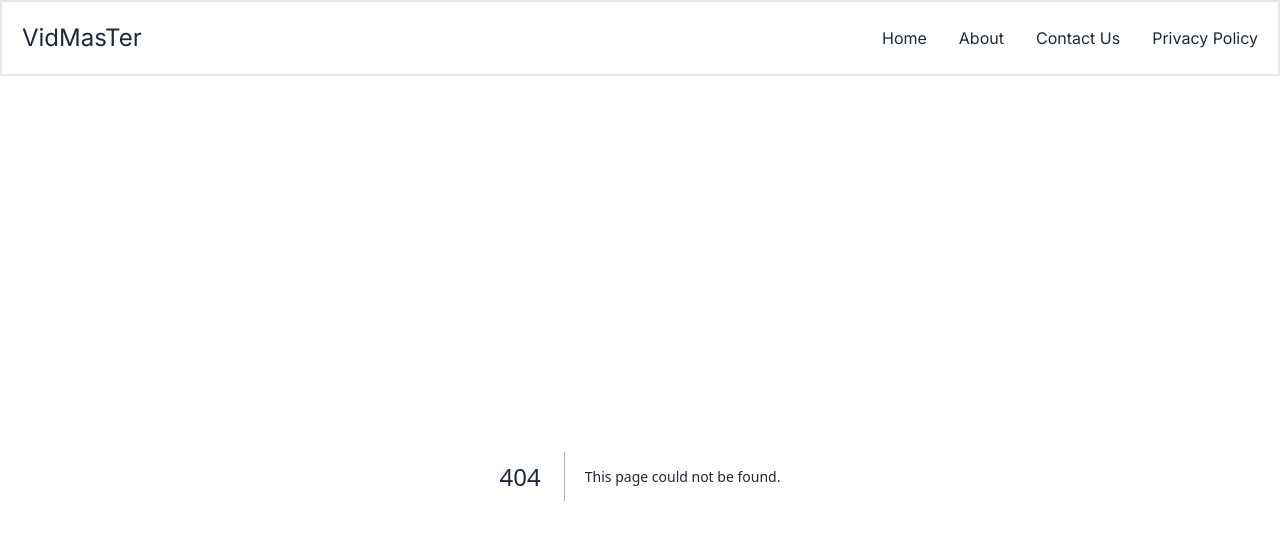
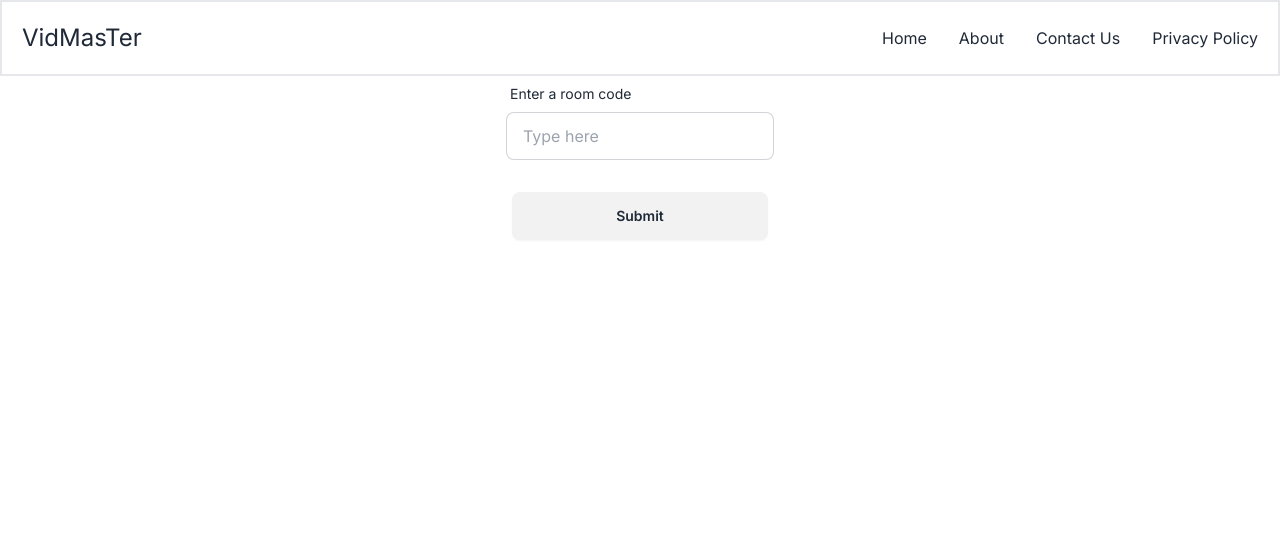
Before and after one commit to shivam27k/vidMaster, a Next.js app: page /lobby in a window 1280 px wide. Before the commit this address had no page. Shown: the top 540 px of the page. Built offline with nearby package versions, Linux system fonts and the light colour scheme.

Commit message:
room id logic implemented

```diff
--- /dev/null
+++ b/app/lobby/page.tsx
@@ -0,0 +1,48 @@
+'use client'
+import React, { useState } from 'react'
+
+const LobbyRoom = () => {
+	const [roomId, setRoomId] = useState('')
+
+	console.log('room id', roomId)
+
+	const handleNavigation = (roomIdEntered: any) => {
+		window.location.href = `/?room=${roomIdEntered}`
+	}
+
+	const handleSubmit = (e: any) => {
+		e.preventDefault()
+		handleNavigation(e.target.room_id.value)
+	}
+
+	return (
+		<div className="flex items-center justify-center">
+			<form
+				className="flex flex-col w-fit justify-center items-center"
+				onSubmit={handleSubmit}
+			>
+				<label className="form-control w-fit">
+					<div className="label">
+						<span className="label-text">Enter a room code</span>
+					</div>
+					<input
+						type="text"
+						placeholder="Type here"
+						name="room_id"
+						onChange={(event) => {
+							setRoomId(event.target.value)
+						}}
+						className="input input-bordered w-full max-w-xs"
+					/>
+				</label>
+				<input
+					type="submit"
+					value="Submit"
+					className="btn btn-wide m-[2rem]"
+				/>
+			</form>
+		</div>
+	)
+}
+
+export default LobbyRoom
--- a/pages/LandingPage.tsx
+++ b/pages/LandingPage.tsx
@@ -2,6 +2,7 @@
 import React, { useEffect, useState } from 'react'
 import { RTCConfiguration } from '@/app/types'
 import { RtmClient, RtmMessage, RtmTextMessage } from 'agora-rtm-sdk/index'
+import Loading from '@/components/loading'
 
 const LandingPage = () => {
 	let localStream: MediaStream | undefined
@@ -9,9 +10,18 @@ const LandingPage = () => {
 	let peerConnection: RTCPeerConnection | undefined
 	let client: RtmClient
 	let channel: any
-	// let parsedMessage: any
 
 	const [UID, setUID] = useState(String(Math.floor(Math.random() * 1010000)))
+
+	let queryString: string = window.location.search
+	let urlParams: any = new URLSearchParams(queryString)
+	let roomId: any = urlParams.get('room')
+
+	useEffect(() => {
+		if (!roomId) {
+			window.location.href = '/lobby'
+		}
+	}, [roomId])
 
 	let APP_ID: string = 'a5953c3ce0794d0ab9bab769c761e8e8'
 
@@ -194,7 +204,7 @@ const LandingPage = () => {
 		try {
 			await tryLogin()
 
-			channel = client.createChannel('master')
+			channel = client.createChannel(roomId)
 			await channel.join()
 
 			channel.on('MemberJoined', handleUserJoined)
@@ -228,9 +238,17 @@ const LandingPage = () => {
 		await client.logout()
 	}
 
+	useEffect(() => {
 		window.addEventListener('beforeunload', leaveChannel)
 
+		return () => {
+			window.removeEventListener('beforeunload', leaveChannel)
+		}
+	})
+
 	return (
+		<>
+			{roomId ? (
 				<div className="">
 					<div className="flex flex-row gap-10 p-10">
 						<video
@@ -248,6 +266,12 @@ const LandingPage = () => {
 						></video>
 					</div>
 				</div>
+			) : (
+				<>
+					<Loading />
+				</>
+			)}
+		</>
 	)
 }
 
```
Lines whose indentation alone changed are shown as unchanged.
